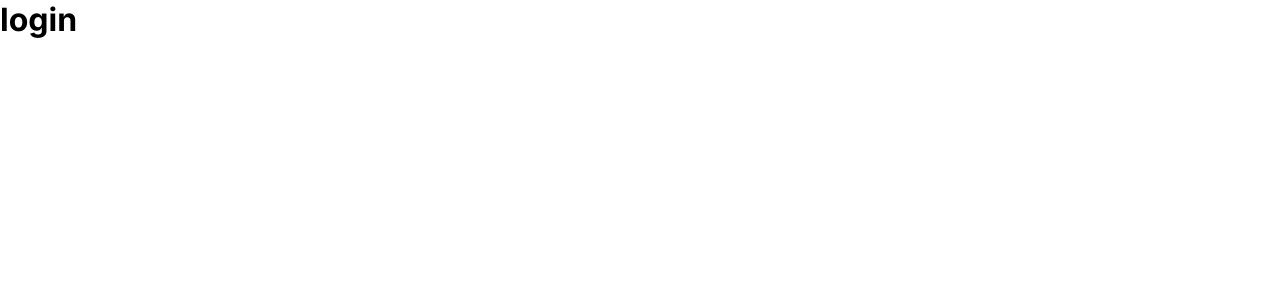
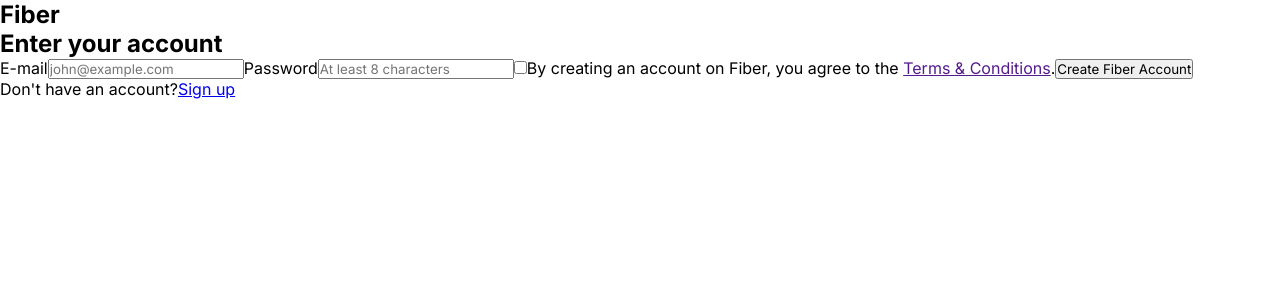
Before and after one commit to lucas-wendell/fiber-landing-page, a React (Vite) app: page /signIn in a window 1280 px wide. Shown: the top 300 px of the page. Built offline with nearby package versions, Linux system fonts and the light colour scheme.

Commit message:
creating form structure

```diff
--- a/package.json
+++ b/package.json
@@ -11,6 +11,7 @@
   "dependencies": {
     "react": "^18.2.0",
     "react-dom": "^18.2.0",
+    "react-hook-form": "^7.43.1",
     "react-router-dom": "^6.8.1"
   },
   "devDependencies": {
--- /dev/null
+++ b/src/components/SignInForm/index.jsx
@@ -0,0 +1,44 @@
+import { Link } from 'react-router-dom';
+import { useForm } from 'react-hook-form';
+import './style.css';
+
+export const SignInForm = () => {
+	const { register, handleSubmit } = useForm();
+	const onSubmit = data => console.log(data);
+
+	return (
+		<form onSubmit={handleSubmit(onSubmit)}>
+			<label>
+				E-mail
+				<input
+					type="email"
+					placeholder="john@example.com"
+					{...register('email')}
+				/>
+			</label>
+			<label>
+				Password
+				<input
+					type="password"
+					placeholder="At least 8 characters"
+					{...register('password', { required: true, minLength: 3 })}
+				/>
+			</label>
+			<input
+				type="checkbox"
+				name="terms"
+				id="terms"
+				{...register('terms', { required: true })}
+			/>
+			<label htmlFor="terms">
+				By creating an account on Fiber, you agree to the{' '}
+				<a href="">Terms & Conditions</a>.
+			</label>
+
+			<button>Create Fiber Account</button>
+			<p>
+				Don't have an account?<Link to="/signUp">Sign up</Link>
+			</p>
+		</form>
+	);
+};
--- a/src/pages/SignIn/index.jsx
+++ b/src/pages/SignIn/index.jsx
@@ -1,5 +1,17 @@
+import { SignInForm } from '../../components/SignInForm';
 import './style.css';
 
 export const SignIn = () => {
-	return <h1>login</h1>;
+	return (
+		<main className="main">
+			<section className="formSection">
+				<div className="textDiv">
+					<h2>Fiber</h2>
+					<h2>Enter your account</h2>
+				</div>
+				<SignInForm />
+			</section>
+			<section className="carroselSection"></section>
+		</main>
+	);
 };
```
Also changed, not shown: src/components/SignInForm/style.css (added), 1 other file (tests, documents, lock files or other folders).
